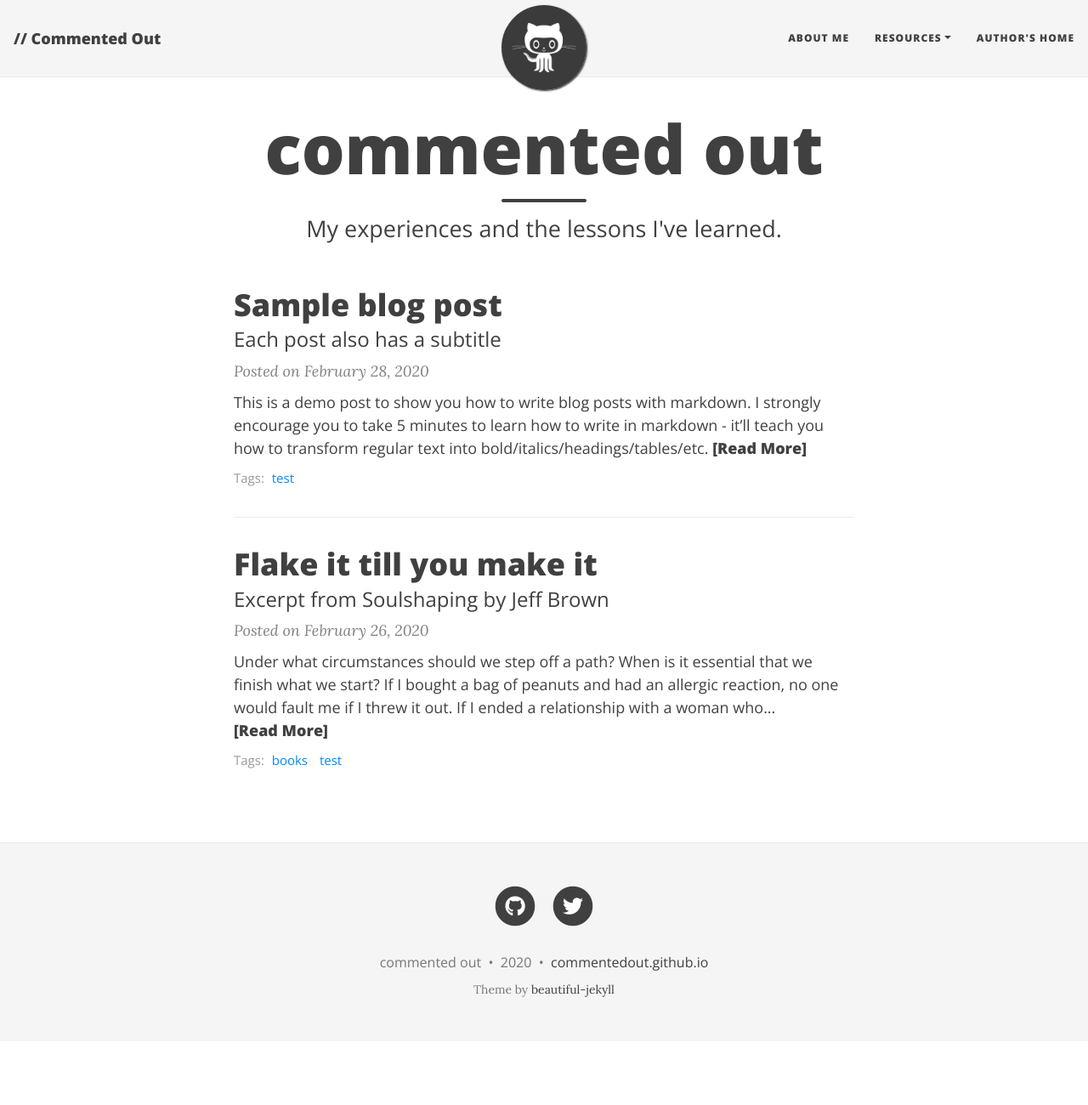
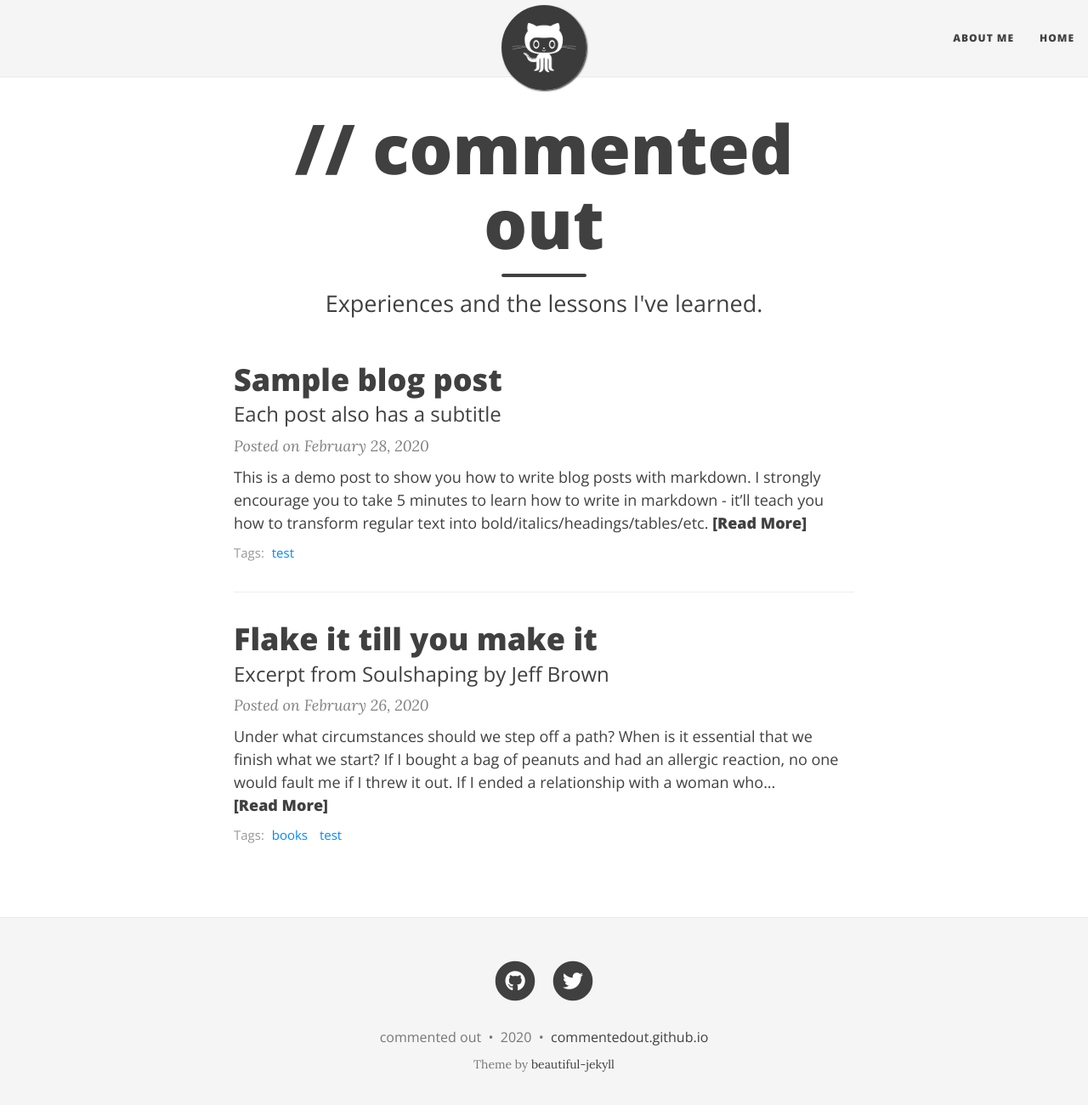
Before and after one commit to commentedout/commentedout.github.io, a Jekyll site: the page built from index.html, in a window 1280 px wide and 1313 px high. Shown: the top 1300 px of the window at 85% size. Built offline with Jekyll 4.4.1, drawn with Linux system fonts in a browser that asks for light colours; nearby versions of some CDN libraries; the list of posts is cut into pages by our own code.

Commit message:
Changed navbar items

```diff
--- a/_config.yml
+++ b/_config.yml
@@ -13,10 +13,7 @@
 
 navbar-links:
   About Me: "aboutme"
-  Resources:
-    - Beautiful Jekyll: "https://beautifuljekyll.com"
-    - Learn markdown: "https://www.markdowntutorial.com/"
-  Author's home: "https://deanattali.com"
+  Home: "https://commentedout.github.io"
 
 # --- Logo --- #
 
--- a/_includes/nav.html
+++ b/_includes/nav.html
@@ -1,10 +1,4 @@
 <nav class="navbar navbar-expand-md navbar-light fixed-top navbar-custom {% if page.nav-short %}top-nav-short-permanent{% endif %}">
-
-  {%- if site.title-img -%}
-    <a class="navbar-brand navbar-brand-logo" href="{{ '' | absolute_url }}"><img alt="{{ site.title }} Logo" src="{{ site.title-img }}"/></a>
-  {%- elsif site.title -%}
-    <a class="navbar-brand" href="{{ '' | absolute_url }}">{{ site.title }}</a>
-  {%- endif -%}
 
   <button class="navbar-toggler" type="button" data-toggle="collapse" data-target="#main-navbar" aria-controls="main-navbar" aria-expanded="false" aria-label="Toggle navigation">
     <span class="navbar-toggler-icon"></span>
--- a/index.html
+++ b/index.html
@@ -1,5 +1,5 @@
 ---
 layout: home
-title: commented out
-subtitle: My experiences and the lessons I've learned.
+title: // commented out
+subtitle: Experiences and the lessons I've learned.
 ---
```
